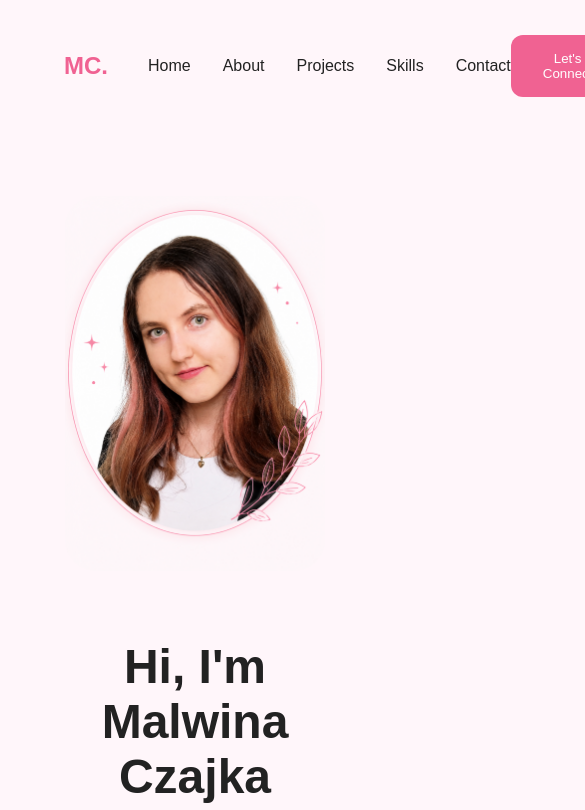
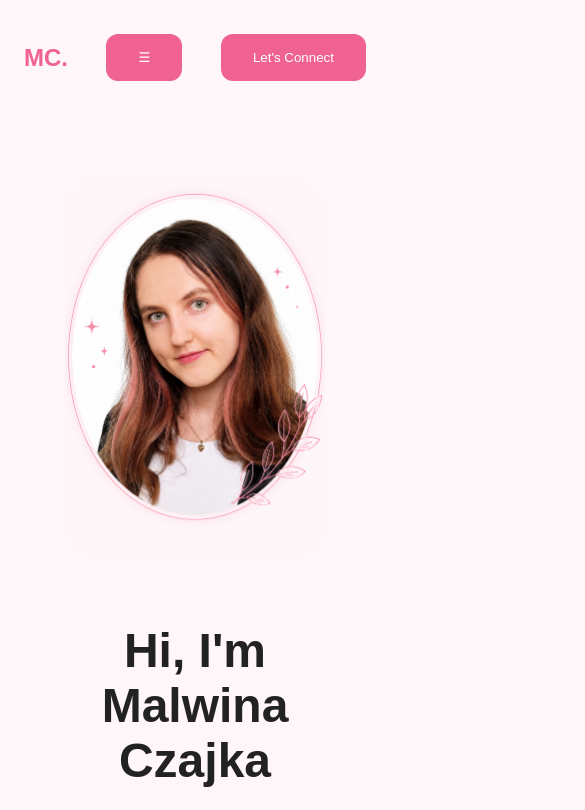
Before and after one commit to Mal-wina/Portfolio, a React app in the folder portfolio/: page / in a window 390 px wide. Shown: the top 810 px of the page, 585 px wide, since content can reach past the window. Built offline with nearby package versions, Linux system fonts and the light colour scheme; the HTML template or start-up script is replaced by a standard one.

Commit message:
made hamburger menu

```diff
--- a/portfolio/src/App.css
+++ b/portfolio/src/App.css
@@ -14,21 +14,86 @@ body {
   justify-content: space-between;
   align-items: center;
   padding: 2rem 4rem;
+  position: relative;
 }
 
-.navbar ul {
-  display: flex;
-  gap: 2rem;
-  list-style: none;
-}
-
-.navbar li {
-  cursor: pointer;
-}
 
 .navbar h2 {
   color: #f06292;
 }
+
+.nav-links {
+  display: flex;
+  gap: 2rem;
+  list-style: none;
+  margin: 0;
+}
+
+.menu-button{
+  display: none;
+}
+
+.nav-links li {
+
+    padding: 1rem;
+    display: block;
+  }
+
+.nav-linka li a {
+    display: block;
+
+    padding: 1rem;
+  }
+
+/* mobile responsive */
+
+@media (max-width: 768px) {
+  .navbar {
+    padding: 1.5rem;
+  }
+
+  .menu-button {
+    display: block;
+  }
+
+  .nav-links {
+    display: none;
+
+  }
+
+  .nav-links li {
+
+    padding: 1rem;
+    display: block;
+  }
+
+  .nav-linka li a {
+    display: block;
+
+    padding: 1rem;
+  }
+
+  .nav-links.open {
+    display: flex;
+    position: absolute;
+    top: 75px;
+    left: 40%;
+    transform: translateX(-50%);
+    z-index: 999;
+    flex-direction: column;
+    gap: 1.5rem;
+    background: white;
+    padding: 1.5rem 2rem;
+    border-radius: 20px;
+    box-shadow: 0 10px 30px rgba(240, 98, 146, 0.2);
+  }
+
+  .nav-links li:hover {
+    background:  #ffe3ee;
+    color:#f06292;
+  }
+}
+
 .hero {
   min-height: 100vh;
   display: grid;
--- a/portfolio/src/components/Navbar.tsx
+++ b/portfolio/src/components/Navbar.tsx
@@ -1,9 +1,17 @@
+import { useState } from "react";
+
 function Navbar() {
+    const [menuOpen, setMenuOpen] = useState(false);
     return (
         <nav className="navbar">
             <h2>MC.</h2>
 
-            <ul>
+            <button className="menu-button"
+                    onClick={() => setMenuOpen(!menuOpen)}>
+                {menuOpen ? "×" : "☰"}
+            </button>
+
+            <ul className={`nav-links ${menuOpen ? "open" : ""}`}>
                 <li>Home</li>
                 <li>About</li>
                 <li>Projects</li>
```
